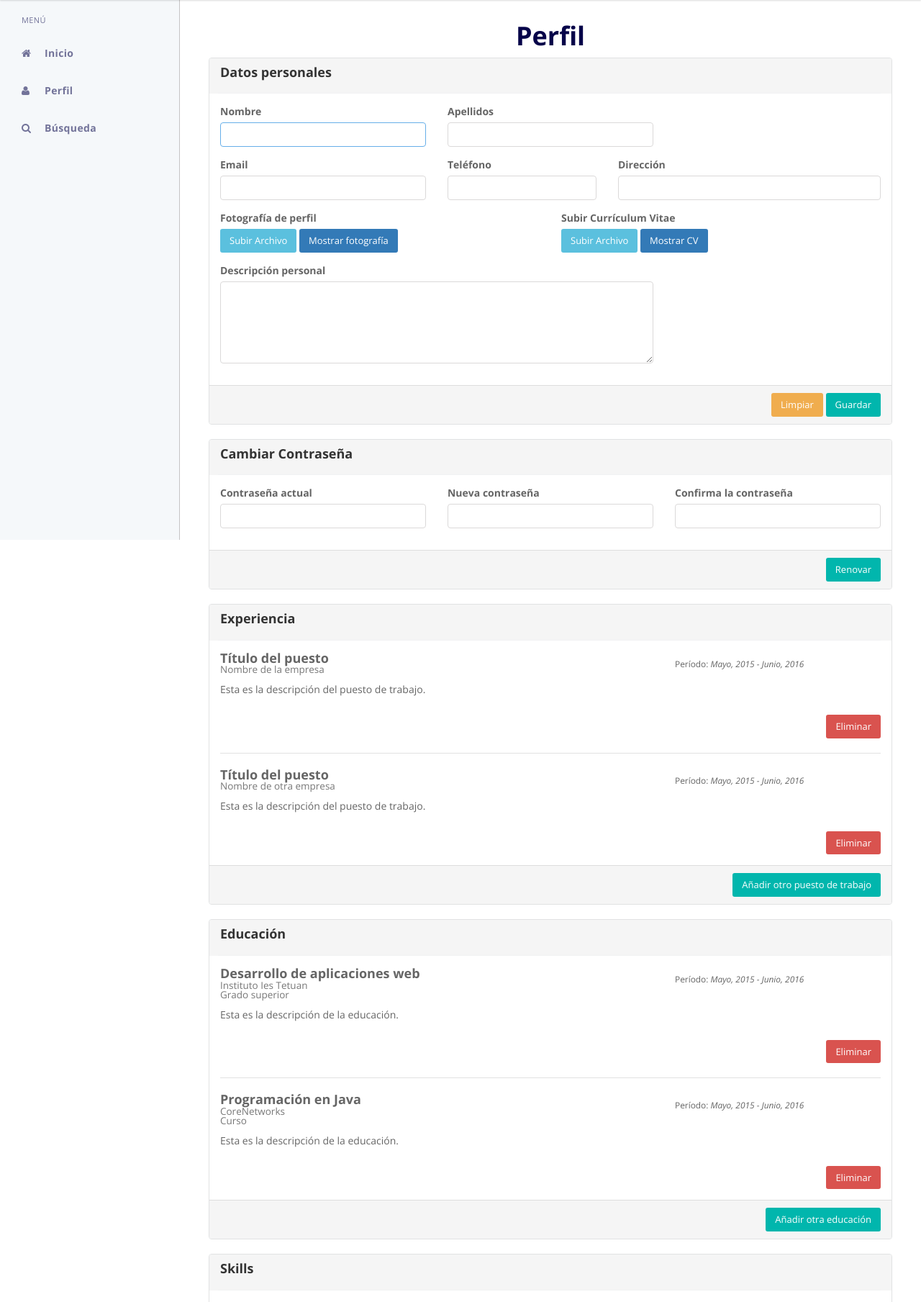
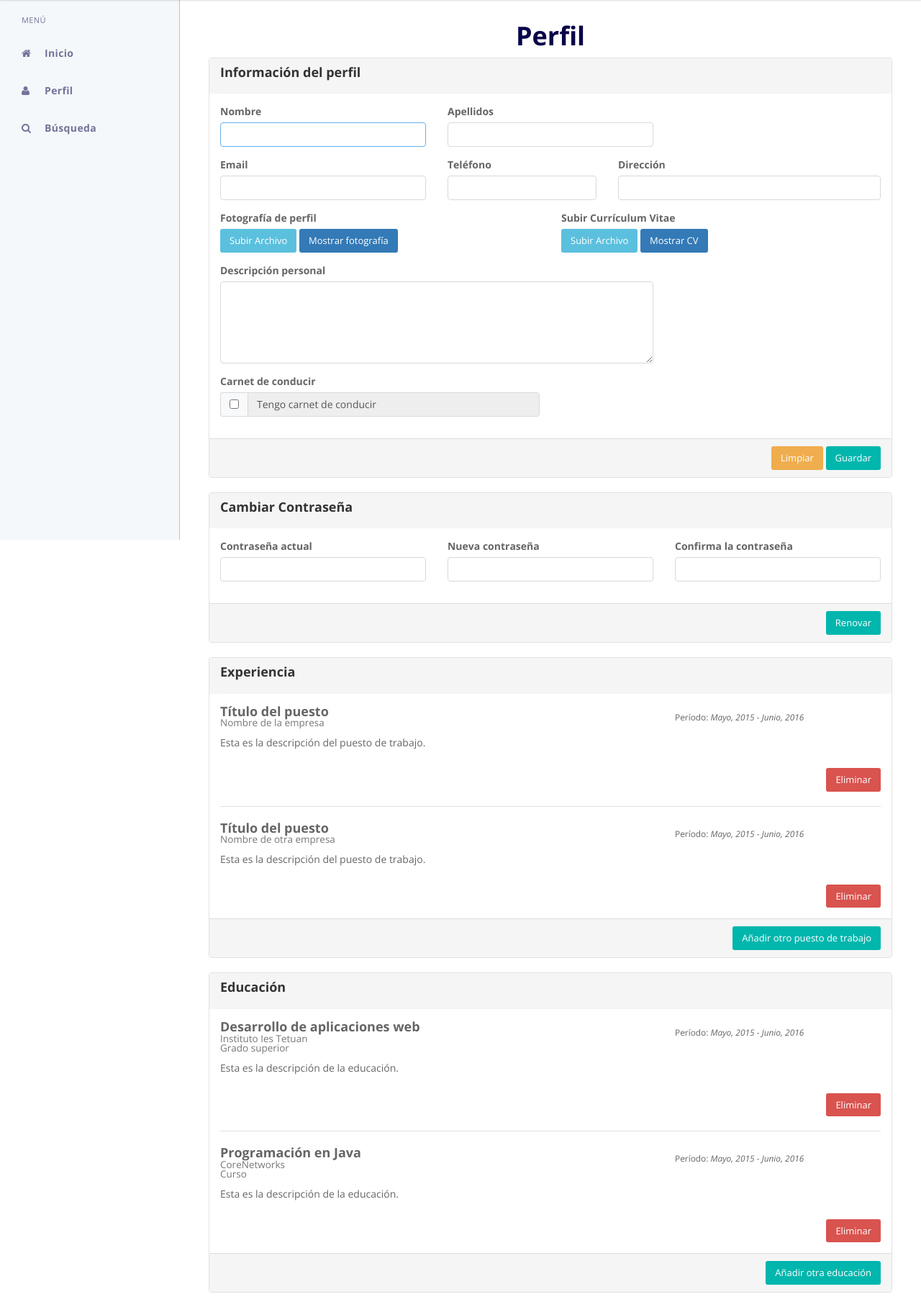
Before and after one commit to Eduardo-Morales-Alberti/ProyectoTetuan, a PHP site: page /perfil_estudiante.php in a window 1280 px wide. Shown: the part 50-1859 px from the top of the page at 72% size. Run offline with PHP 8.4, Linux system fonts and the light colour scheme.

Commit message:
Estudiante Carnet de conducir
Modificado perfil_estudiante.php cambiado titulo datos personales
añadido a la sección carnet de conducir

```diff
--- a/perfil_estudiante.php
+++ b/perfil_estudiante.php
@@ -311,7 +311,7 @@ ob_start();
 <form>
     <div class="panel panel-default">
         <div class="panel-heading">
-            <h4>Datos personales</h4>
+            <h4>Información del perfil</h4>
         </div>
         <div class="panel-body">
             <div class="row">
@@ -370,10 +370,23 @@ ob_start();
             <div class="row">
                 <div class="col-md-8">
                     <div class="form-group">
-                        <label>Descripción personal</label><br>
+                        <label>Descripción personal</label>
                         <textarea class="form-control" rows="5" name="descpersonal">
 
                         </textarea>
+                    </div>
+                </div>
+            </div>
+            <div class="row">
+                <div class="col-md-6">
+                    <div class="form-group">
+                        <label>Carnet de conducir</label>
+                        <div class="input-group">
+                            <span class="input-group-addon">
+                                <input type="checkbox" name="carnet" value="carnet">
+                            </span>
+                            <input type="text" class="form-control" value="Tengo carnet de conducir" disabled="disabled">
+                        </div>
                     </div>
                 </div>
             </div>
@@ -707,32 +720,7 @@ ob_start();
     </div>
 </div>
 <!-- Fin Idiomas -->
-<!-- Carnet de conducir -->
-<div class="panel panel-default">
-    <div class="panel-heading">
-        <h4>Otra información</h4>
-    </div>
-    <div class="panel-body">
-        <div class="row">
-            <div class="col-md-6">
-                <div class="input-group">
-                    <span class="input-group-addon">
-                        <input type="checkbox" name="carnet" value="carnet">
-                    </span>
-                    <input type="text" class="form-control" value="Tengo carnet de conducir" disabled="disabled">
-                </div>
-            </div>
-        </div>
-    </div>
-    <div class="panel-footer">
-        <div class="row">
-            <div class="col-md-12 text-right">
-                <input type="submit"  class="btn btn-green" name="guardarcarnet" value="Guardar">
-            </div>
-        </div>
-    </div>
-</div>
-<!-- Fin carnet de conducir -->
+
 <!-- Eliminar cuenta -->
 <div class="panel panel-danger">
     <div class="panel-heading text-right">
```
